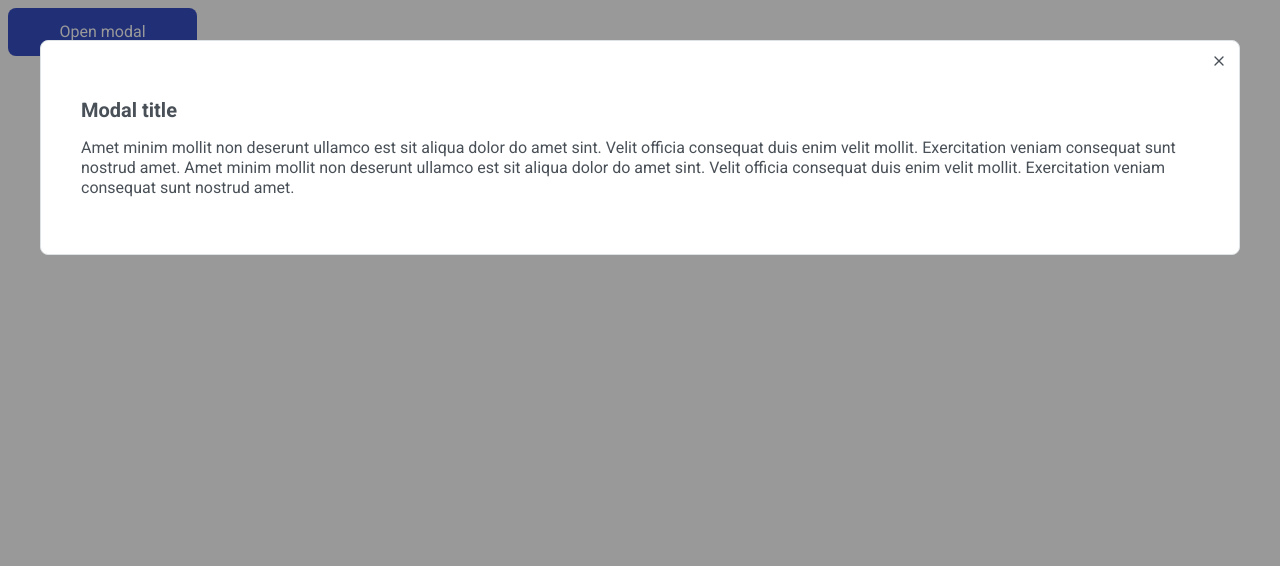
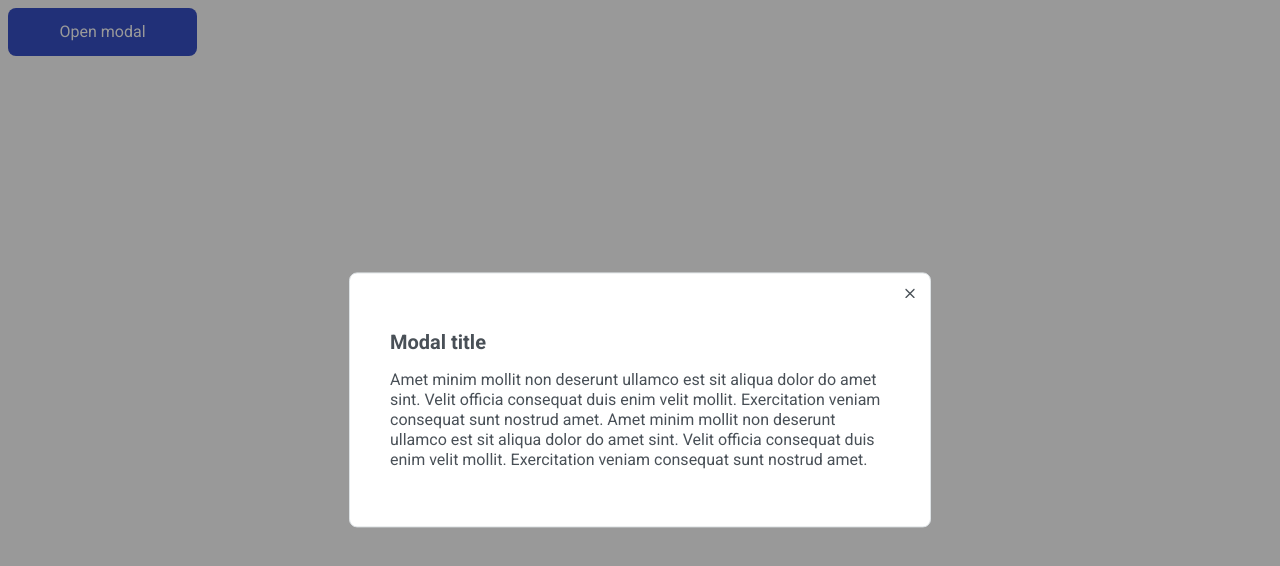
Before and after one commit to js-tasks-ru/htmlcss-20210916_viktor-minor, a website: page 05-lection3/02-modal/index.html in a window 1280 px wide. Both pictures are taken after a click on the button "Open modal". Drawn offline with Linux system fonts and the light colour scheme.

Commit message:
правки модалки

```diff
--- a/05-lection3/02-modal/modal.css
+++ b/05-lection3/02-modal/modal.css
@@ -8,8 +8,11 @@
     background-color: rgba(0, 0, 0, 0.4);
 }
 .modal__content {
-    position: relative;
-    margin: 40px;
+    position: absolute;
+    top: 50%;
+    left: 50%;
+    transform: translate(-50%, -50%);
+    max-width: 500px;
     padding: 40px;
     border: 1px solid var(--grey-2);
     background-color: var(--white);
```
